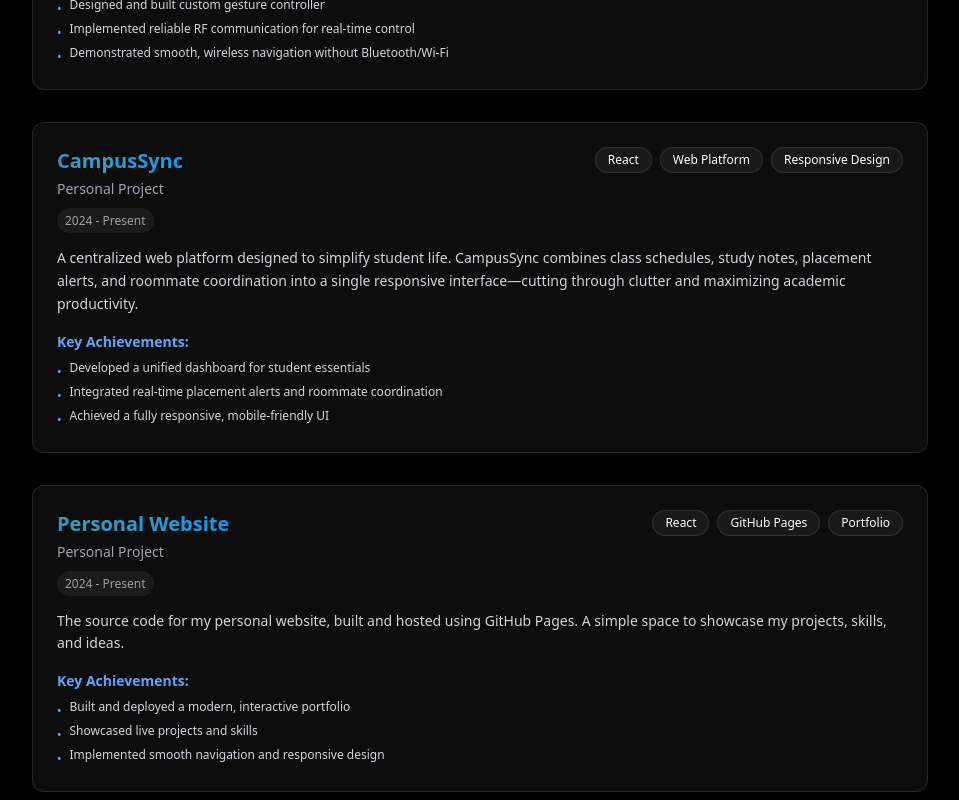
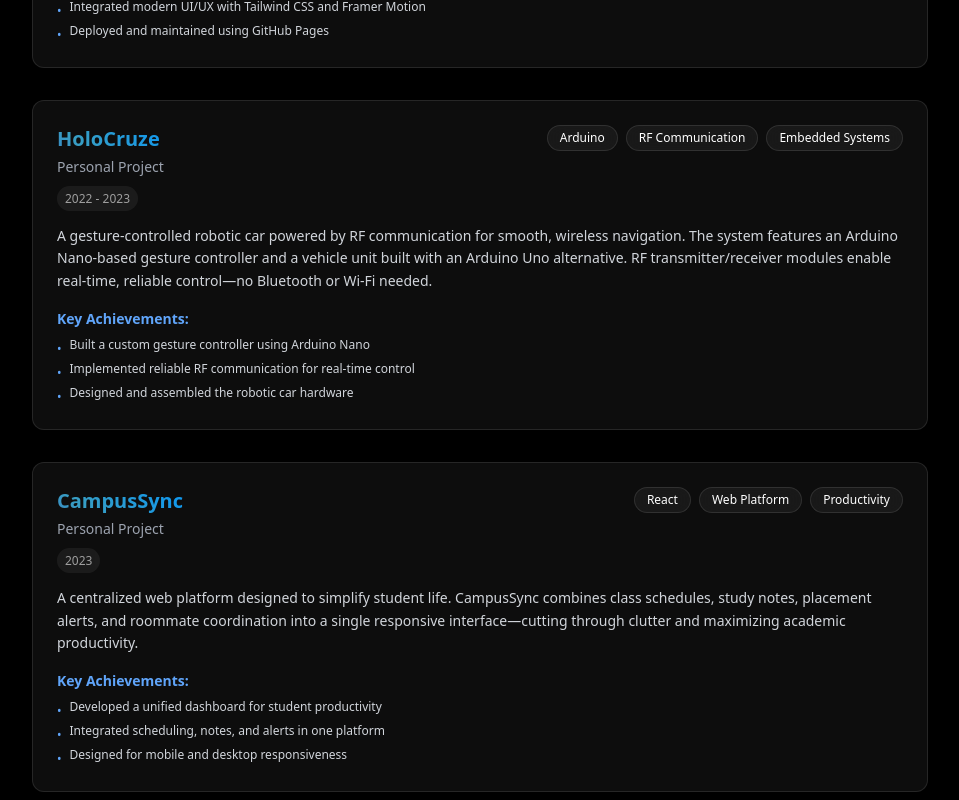
Before and after one commit to SarabdeepSBilkhu/SarabdeepSBilkhu.github.io, a React (Vite) app: page /experience in a window 1280 px wide. Shown: the part 580-1380 px from the top of the page, without its empty margins (160-1119 px from the left). Built offline with nearby package versions, Linux system fonts and the light colour scheme.

Commit message:
Update Experience.jsx

```diff
--- a/src/pages/Experience.jsx
+++ b/src/pages/Experience.jsx
@@ -36,39 +36,52 @@ const Experience = () => {
 
   const experiences = [
     {
+      title: "Personal Portfolio Website",
+      company: "Personal Project",
+      duration: "2023 - Present",
+      description: "The source code for my personal website, built and hosted using GitHub Pages. A simple space to showcase my projects, skills, and ideas.",
+      technologies: ["React", "Vite", "Tailwind CSS", "GitHub Pages"],
+      achievements: [
+        "Designed and developed a fully responsive portfolio website",
+        "Integrated modern UI/UX with Tailwind CSS and Framer Motion",
+        "Deployed and maintained using GitHub Pages"
+      ]
+    },
+    {
       title: "HoloCruze",
       company: "Personal Project",
-      duration: "2024 - Present",
+      duration: "2022 - 2023",
       description: "A gesture-controlled robotic car powered by RF communication for smooth, wireless navigation. The system features an Arduino Nano-based gesture controller and a vehicle unit built with an Arduino Uno alternative. RF transmitter/receiver modules enable real-time, reliable control—no Bluetooth or Wi-Fi needed.",
-      technologies: ["Arduino Nano", "RF Communication", "Embedded", "Robotics"],
+      technologies: ["Arduino", "RF Communication", "Embedded Systems"],
       achievements: [
-        "Designed and built custom gesture controller",
+        "Built a custom gesture controller using Arduino Nano",
         "Implemented reliable RF communication for real-time control",
-        "Demonstrated smooth, wireless navigation without Bluetooth/Wi-Fi"
+        "Designed and assembled the robotic car hardware"
       ]
     },
     {
       title: "CampusSync",
       company: "Personal Project",
-      duration: "2024 - Present",
+      duration: "2023",
       description: "A centralized web platform designed to simplify student life. CampusSync combines class schedules, study notes, placement alerts, and roommate coordination into a single responsive interface—cutting through clutter and maximizing academic productivity.",
-      technologies: ["React", "Web Platform", "Responsive Design"],
+      technologies: ["React", "Web Platform", "Productivity"],
       achievements: [
-        "Developed a unified dashboard for student essentials",
-        "Integrated real-time placement alerts and roommate coordination",
-        "Achieved a fully responsive, mobile-friendly UI"
+        "Developed a unified dashboard for student productivity",
+        "Integrated scheduling, notes, and alerts in one platform",
+        "Designed for mobile and desktop responsiveness"
       ]
     },
     {
-      title: "Personal Website",
-      company: "Personal Project",
-      duration: "2024 - Present",
-      description: "The source code for my personal website, built and hosted using GitHub Pages. A simple space to showcase my projects, skills, and ideas.",
-      technologies: ["React", "GitHub Pages", "Portfolio"],
+      title: "SKARK Banking System",
+      company: "Team Project",
+      duration: "2024",
+      description: "Developed the backend for a chat-driven banking web application using Python Flask and MySQL. The frontend was developed by Ranbir Khurana (DevRanbir) using HTML, CSS, and JavaScript. Implemented secure authentication, account management, and transaction features via RESTful APIs.",
+      technologies: ["Python", "Flask", "MySQL", "REST API"],
       achievements: [
-        "Built and deployed a modern, interactive portfolio",
-        "Showcased live projects and skills",
-        "Implemented smooth navigation and responsive design"
+        "Designed and implemented the database schema in MySQL",
+        "Built RESTful endpoints for banking operations",
+        "Integrated secure user authentication and session management",
+        "Collaborated with Ranbir Khurana (DevRanbir) for seamless backend/frontend integration"
       ]
     }
   ];
@@ -95,7 +108,7 @@ const Experience = () => {
   };
 
   return (
-    <section className="py-16 px-6 pb-20 relative min-h-screen">
+    <section className="py-16 px-6 relative min-h-screen">
       {/* Section Heading with Inline Tech Icons */}
       <motion.div
         className="relative inline-block w-full mb-12"
```
